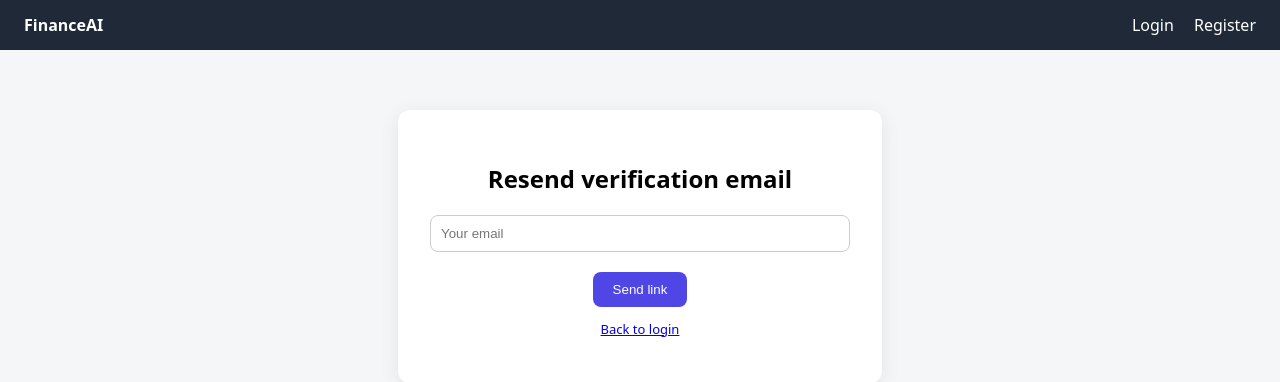
After one commit to tyler872003/May_Myat_Noe, a Django app: page /accounts/resend-verification/ in a window 1280 px wide. The commit adds this page. Shown: the top 382 px of the page. Run offline with Django 5.2, Linux system fonts and the light colour scheme.

Commit message:
email verification

```diff
--- a/accounts/urls.py
+++ b/accounts/urls.py
@@ -6,4 +6,7 @@ urlpatterns = [
     path('register/', views.register, name='register'),
     path('login/', auth_views.LoginView.as_view(template_name='accounts/login.html'), name='login'),
     path('logout/', auth_views.LogoutView.as_view(), name='logout'),
+    path("verify/<uidb64>/<token>/", views.verify_email, name="verify_email"),
+    path("resend-verification/", views.resend_verification, name="resend_verification"),
+    path("check-verified/", views.check_verified, name="check_verified"),
 ]
--- a/accounts/views.py
+++ b/accounts/views.py
@@ -2,15 +2,73 @@ from django.shortcuts import render, redirect
 from django.contrib.auth import login
 from django.contrib.auth.forms import UserCreationForm
 from transactions.utils import ensure_default_categories
+from django.http import JsonResponse
+from django.conf import settings
+from django.contrib import messages
+from django.contrib.auth import get_user_model
+from django.core.mail import send_mail
+from django.shortcuts import redirect, render
+from django.urls import reverse
+from django.utils.encoding import force_bytes, force_str
+from django.utils.http import urlsafe_base64_decode, urlsafe_base64_encode
+
+from .forms import RegisterForm
+from .tokens import email_token
+
+User = get_user_model()
+
+def send_verification_email(request, user):
+    uid = urlsafe_base64_encode(force_bytes(user.pk))
+    token = email_token.make_token(user)
+    link = request.build_absolute_uri(
+        reverse("verify_email", kwargs={"uidb64": uid, "token": token})
+    )
+    send_mail(
+        subject="Verify your email - AI Finance",
+        message=f"Hi {user.username},\n\nClick the link to verify your account:\n{link}\n\nIf you didn't sign up, ignore this email.",
+        from_email=settings.DEFAULT_FROM_EMAIL,
+        recipient_list=[user.email],
+    )
+
 
 def register(request):
-    if request.method == 'POST':
-        form = UserCreationForm(request.POST)
+    if request.method == "POST":
+        form = RegisterForm(request.POST)
         if form.is_valid():
-            user = form.save()
-            ensure_default_categories(user)                # add this line
-            login(request, user)
-            return redirect('dashboard')
+            user = form.save(commit=False)
+            user.is_active = False
+            user.save()
+            send_verification_email(request, user)
+            return render(request, "accounts/check_email.html", {"email": user.email})
     else:
-        form = UserCreationForm()
-    return render(request, 'accounts/register.html', {'form': form})
+        form = RegisterForm()
+    return render(request, "accounts/register.html", {"form": form})
+
+def check_verified(request):
+    email = request.GET.get("email", "")
+    verified = User.objects.filter(email__iexact=email, is_active=True).exists()
+    return JsonResponse({"verified": verified})
+
+def verify_email(request, uidb64, token):
+    try:
+        user = User.objects.get(pk=force_str(urlsafe_base64_decode(uidb64)))
+    except (User.DoesNotExist, ValueError, TypeError, OverflowError):
+        user = None
+
+    if user and email_token.check_token(user, token):
+        user.is_active = True
+        user.save()
+        return render(request, "accounts/email_verified.html")   # no redirect
+
+    return render(request, "accounts/verification_failed.html")
+
+
+def resend_verification(request):
+    if request.method == "POST":
+        email = request.POST.get("email", "").strip()
+        user = User.objects.filter(email__iexact=email, is_active=False).first()
+        if user:
+            send_verification_email(request, user)
+        messages.info(request, "If that account needs verification, a new email has been sent.")
+        return redirect("login")
+    return render(request, "accounts/resend.html")
--- a/templates/accounts/login.html
+++ b/templates/accounts/login.html
@@ -1,4 +1,9 @@
 {% extends 'base.html' %}
+{% if messages %}
+  {% for message in messages %}
+    <div class="alert {{ message.tags }}">{{ message }}</div>
+  {% endfor %}
+{% endif %}
 {% block content %}
 <div class="card" style="max-width:420px;margin:auto">
   <h2>Login</h2>
@@ -8,5 +13,6 @@
     <button type="submit">Login</button>
   </form>
   <p>No account? <a href="{% url 'register' %}">Register</a></p>
+  <p>Didn't verify yet? <a href="{% url 'resend_verification' %}">Resend verification email</a></p>
 </div>
 {% endblock %}
--- /dev/null
+++ b/templates/accounts/resend.html
@@ -0,0 +1,12 @@
+{% extends "base.html" %}
+{% block content %}
+<div class="auth-card">
+  <h2>Resend verification email</h2>
+  <form method="post">
+    {% csrf_token %}
+    <input type="email" name="email" placeholder="Your email" required>
+    <button type="submit" class="btn">Send link</button>
+  </form>
+  <p class="muted small"><a href="{% url 'login' %}">Back to login</a></p>
+</div>
+{% endblock %}
--- a/templates/base.html
+++ b/templates/base.html
@@ -128,6 +128,50 @@
     td {
       padding: 8px 6px;
     }
+
+    .auth-card {
+      max-width: 420px;
+      margin: 60px auto;
+      padding: 32px;
+      background: #fff;
+      border-radius: 12px;
+      text-align: center;
+      box-shadow: 0 4px 20px rgba(0, 0, 0, .08);
+    }
+
+    .auth-icon {
+      font-size: 48px;
+      margin-bottom: 8px;
+    }
+
+    .auth-card input {
+      width: 100%;
+      padding: 10px;
+      margin: 12px 0;
+      border: 1px solid #ccc;
+      border-radius: 8px;
+      box-sizing: border-box;
+    }
+
+    .btn {
+      display: inline-block;
+      padding: 10px 20px;
+      margin-top: 8px;
+      background: #4f46e5;
+      color: #fff;
+      border: 0;
+      border-radius: 8px;
+      text-decoration: none;
+      cursor: pointer;
+    }
+
+    .muted {
+      color: #666;
+    }
+
+    .small {
+      font-size: 13px;
+    }
   </style>
 </head>
 
@@ -157,7 +201,9 @@
   </nav>
   <div class="container">
     {% for m in messages %}
-    <div class="card message {% if m.tags == 'warning' %}message-warning{% elif m.tags == 'error' %}message-error{% endif %}">{{ m }}</div>
+    <div
+      class="card message {% if m.tags == 'warning' %}message-warning{% elif m.tags == 'error' %}message-error{% endif %}">
+      {{ m }}</div>
     {% endfor %}
     {% block content %}{% endblock %}
   </div>
```
Also changed, not shown: accounts/forms.py (added, +18 -0 lines), accounts/tokens.py (added, +7 -0 lines), assistant/llm.py (+37 -12 lines), assistant/tools.py (+8 -5 lines), config/settings.py (+24 -7 lines), templates/accounts/check_email.html (added, +23 -0 lines), templates/accounts/email_verified.html (added, +31 -0 lines), templates/accounts/verification_failed.html (added, +9 -0 lines).
